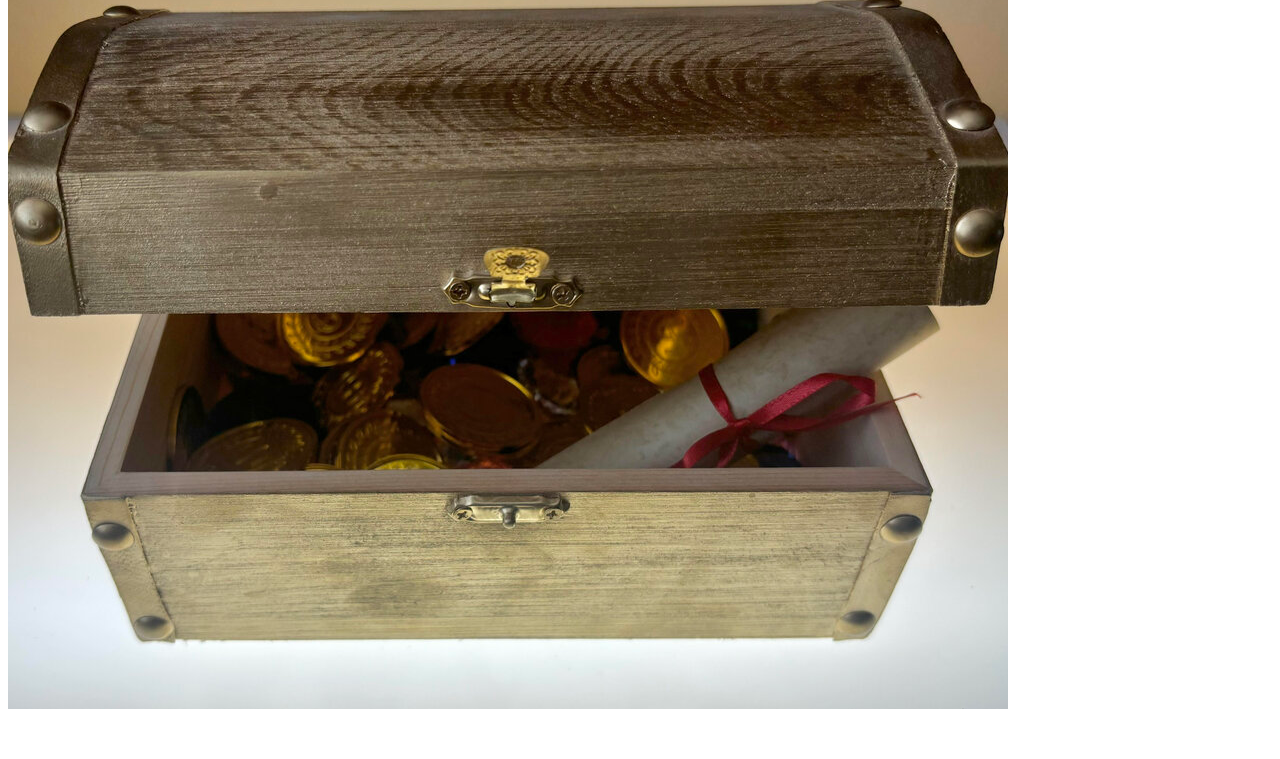
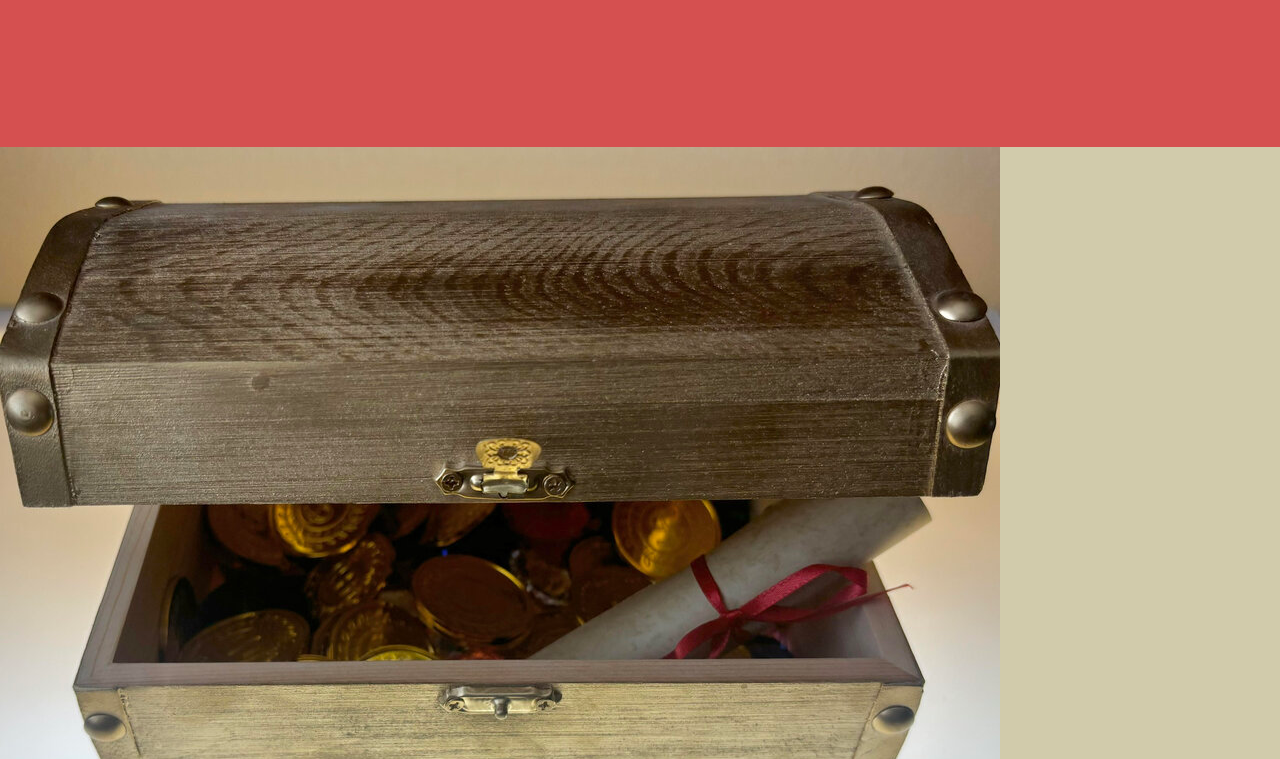
Before and after one commit to Allred99/wdd130, a plain HTML site: page wwr/cherry-red/cleric.html in a window 1280 px wide. Shown: the part 424-1183 px from the top of the page. Before the commit the page ends 1145 px from the top, so only its background shows below. Drawn offline with Linux system fonts and the light colour scheme.

Commit message:
added css

```diff
--- a/wwr/cherry-red/cleric.html
+++ b/wwr/cherry-red/cleric.html
@@ -4,6 +4,7 @@
     <meta charset="UTF-8">
     <meta name="viewport" content="width=device-width, initial-scale=1.0">
     <title>Cleric</title>
+    <link rel="stylesheet" href="personal-styles/cleric-style.css">
 </head>
 <body>
     <header>
```
